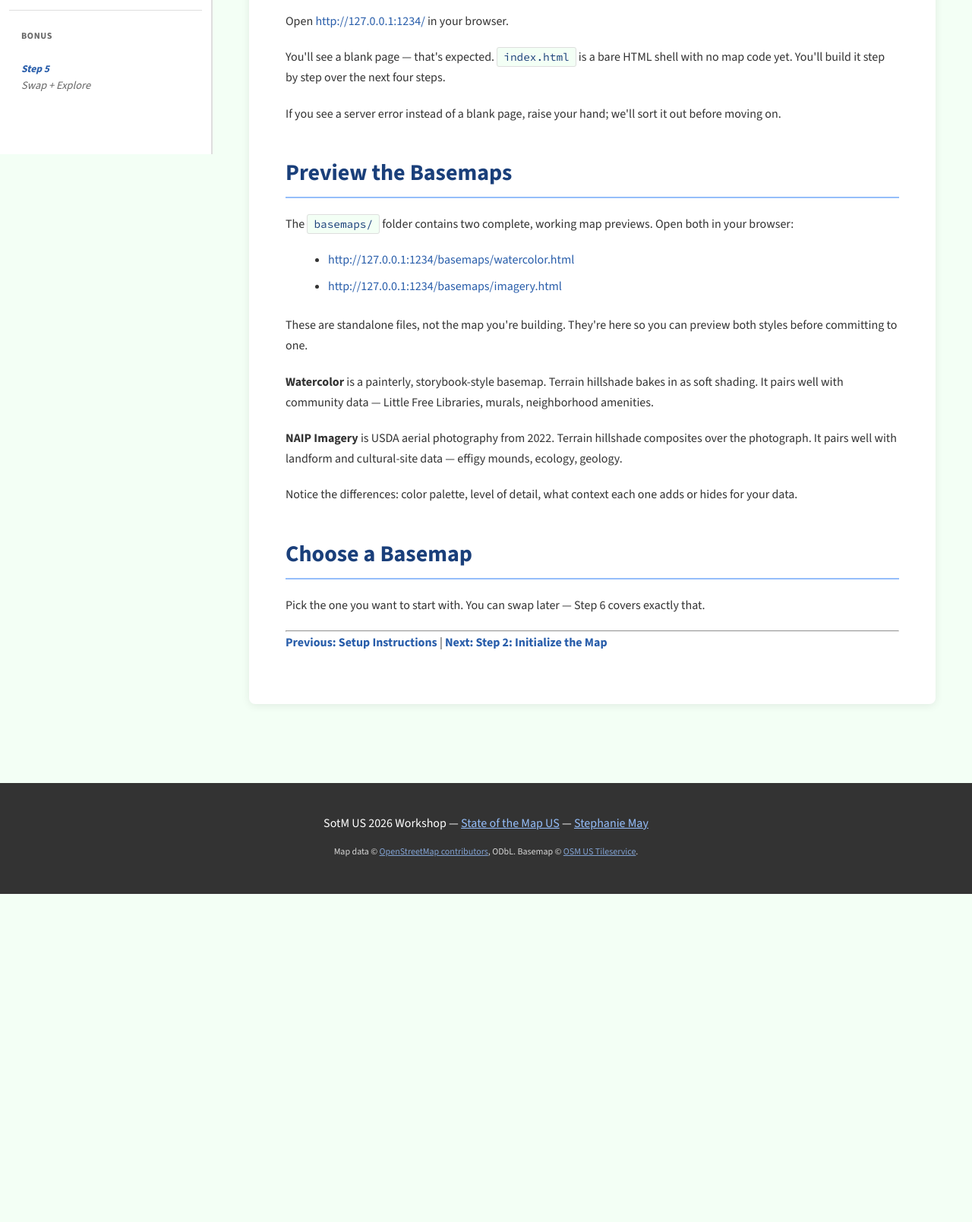
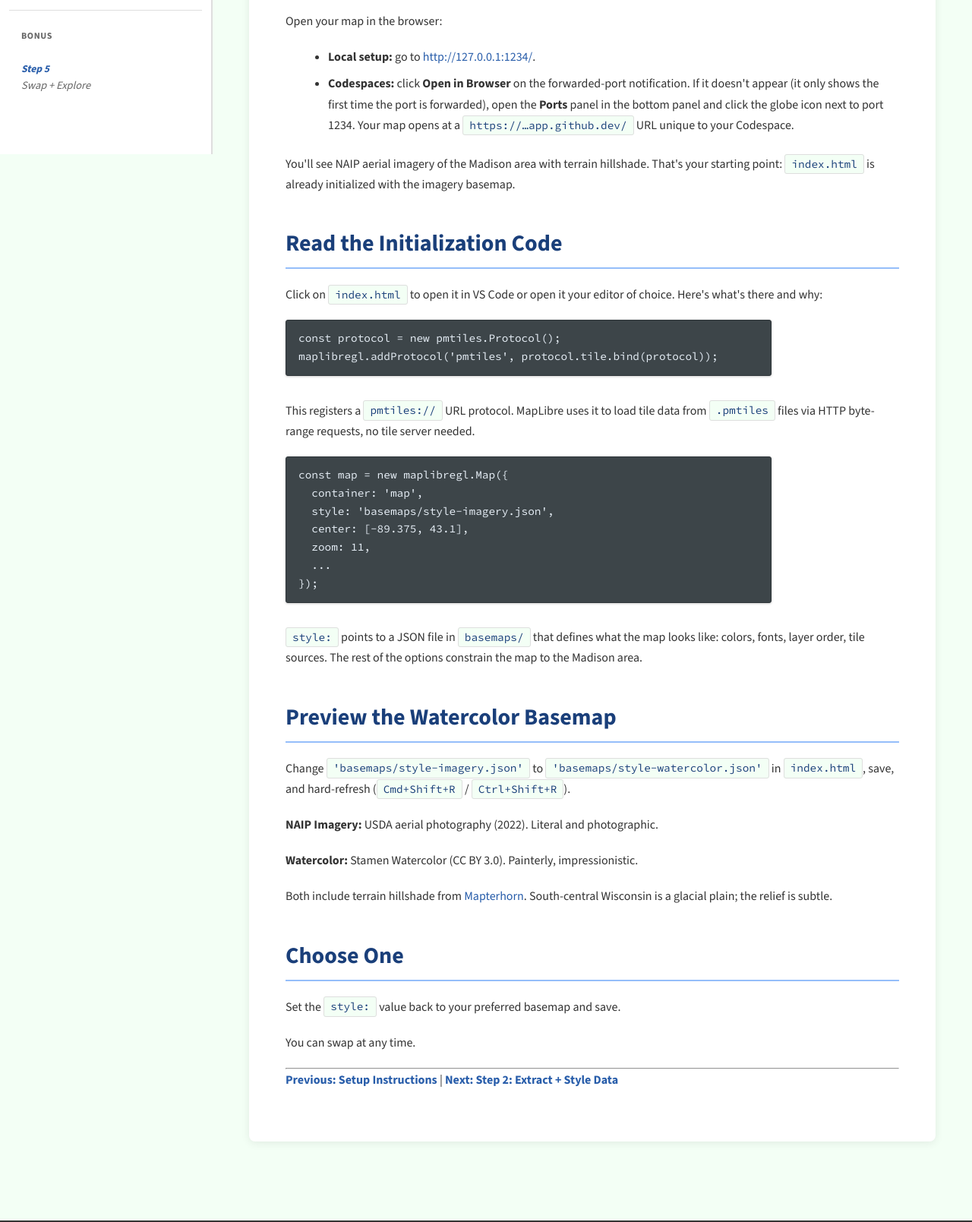
Before and after one commit to mizmay/intro-to-web-maps, an Eleventy site: page workshop/step-01.md in a window 1280 px wide. Shown: the part 597-2206 px from the top of the page at 76% size. Before the commit the page ends 1774 px from the top, so only its background shows below. Built offline with nearby package versions, Linux system fonts and the light colour scheme; Eleventy itself is replaced by a stand-in of ours; code samples lack their colours; files that its build step writes are made by us from their sources.

Commit message:
Publish Step 1

````diff
--- a/workshop/step-01.md
+++ b/workshop/step-01.md
@@ -4,7 +4,7 @@ title: "Step 1: Verify Setup + Preview Basemaps"
 step: 1
 ---
 
-Let's confirm your environment is working and take a first look at the two basemaps you'll choose between.
+Let's confirm everything is working and take a first look at the map.
 
 ## Start Your Local Server
 
@@ -14,35 +14,56 @@ From the `intro-to-web-maps` directory, run:
 caddy run
 ```
 
-Keep this terminal open for the rest of the workshop. Caddy serves your map files at `http://127.0.0.1:1234/`.
+Keep this terminal open for the rest of the workshop.
 
-## Open the Starting Point
+## Open the Map
 
-Open [http://127.0.0.1:1234/](http://127.0.0.1:1234/) in your browser.
+Open your map in the browser:
 
-You'll see a blank page — that's expected. `index.html` is a bare HTML shell with no map code yet. You'll build it step by step over the next four steps.
+- **Local setup:** go to [http://127.0.0.1:1234/](http://127.0.0.1:1234/).
+- **Codespaces:** click **Open in Browser** on the forwarded-port notification. If it doesn't appear (it only shows the first time the port is forwarded), open the **Ports** panel in the bottom panel and click the globe icon next to port 1234. Your map opens at a `https://…app.github.dev/` URL unique to your Codespace.
 
-If you see a server error instead of a blank page, raise your hand; we'll sort it out before moving on.
+You'll see NAIP aerial imagery of the Madison area with terrain hillshade. That's your starting point: `index.html` is already initialized with the imagery basemap.
 
-## Preview the Basemaps
+## Read the Initialization Code
 
-The `basemaps/` folder contains two complete, working map previews. Open both in your browser:
+Click on `index.html` to open it in VS Code or open it your editor of choice. Here's what's there and why:
 
-- [http://127.0.0.1:1234/basemaps/watercolor.html](http://127.0.0.1:1234/basemaps/watercolor.html)
-- [http://127.0.0.1:1234/basemaps/imagery.html](http://127.0.0.1:1234/basemaps/imagery.html)
+```javascript
+const protocol = new pmtiles.Protocol();
+maplibregl.addProtocol('pmtiles', protocol.tile.bind(protocol));
+```
 
-These are standalone files, not the map you're building. They're here so you can preview both styles before committing to one.
+This registers a `pmtiles://` URL protocol. MapLibre uses it to load tile data from `.pmtiles` files via HTTP byte-range requests, no tile server needed.
 
-**Watercolor** is a painterly, storybook-style basemap. Terrain hillshade bakes in as soft shading. It pairs well with community data — Little Free Libraries, murals, neighborhood amenities.
+```javascript
+const map = new maplibregl.Map({
+  container: 'map',
+  style: 'basemaps/style-imagery.json',
+  center: [-89.375, 43.1],
+  zoom: 11,
+  ...
+});
+```
 
-**NAIP Imagery** is USDA aerial photography from 2022. Terrain hillshade composites over the photograph. It pairs well with landform and cultural-site data — effigy mounds, ecology, geology.
+`style:` points to a JSON file in `basemaps/` that defines what the map looks like: colors, fonts, layer order, tile sources. The rest of the options constrain the map to the Madison area.
 
-Notice the differences: color palette, level of detail, what context each one adds or hides for your data.
+## Preview the Watercolor Basemap
 
-## Choose a Basemap
+Change `'basemaps/style-imagery.json'` to `'basemaps/style-watercolor.json'` in `index.html`, save, and hard-refresh (`Cmd+Shift+R` / `Ctrl+Shift+R`).
 
-Pick the one you want to start with. You can swap later — Step 6 covers exactly that.
+**NAIP Imagery:** USDA aerial photography (2022). Literal and photographic.
+
+**Watercolor:** Stamen Watercolor (CC BY 3.0). Painterly, impressionistic.
+
+Both include terrain hillshade from [Mapterhorn](https://protomaps.com/blog/mapterhorn-terrain/). South-central Wisconsin is a glacial plain; the relief is subtle.
+
+## Choose One
+
+Set the `style:` value back to your preferred basemap and save.
+
+You can swap at any time.
 
 ---
 
-**[Previous: Setup Instructions](../)** | **[Next: Step 2: Initialize the Map](../step-02/)**
+**[Previous: Setup Instructions](../)** | **[Next: Step 2: Extract + Style Data](../step-02/)**
````
Also changed, not shown: workshop/step-01/index.html (+35 -29 lines).
